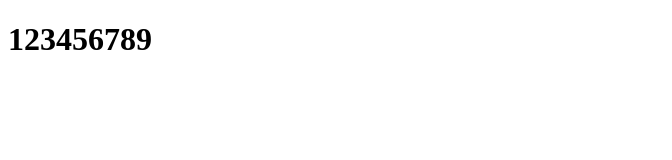
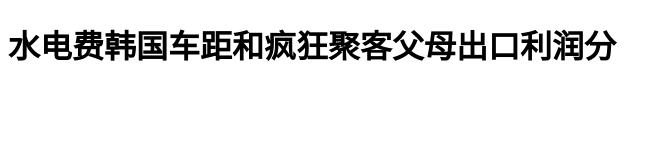
Before and after one commit to wuhui0352/study, a plain HTML site: page index.html in a window 1280 px wide. Shown: the whole page, without its empty margins (0-672 px from the left). Drawn offline with Linux system fonts and the light colour scheme.

Commit message:
Update index.html

```diff
--- a/index.html
+++ b/index.html
@@ -12,6 +12,6 @@
 	<title></title>
 </head>
 <body>
-   <h1>123456789</h1>
+   <h1>水电费韩国车距和疯狂聚客父母出口利润分</h1>
 </body>
 <html>
```
